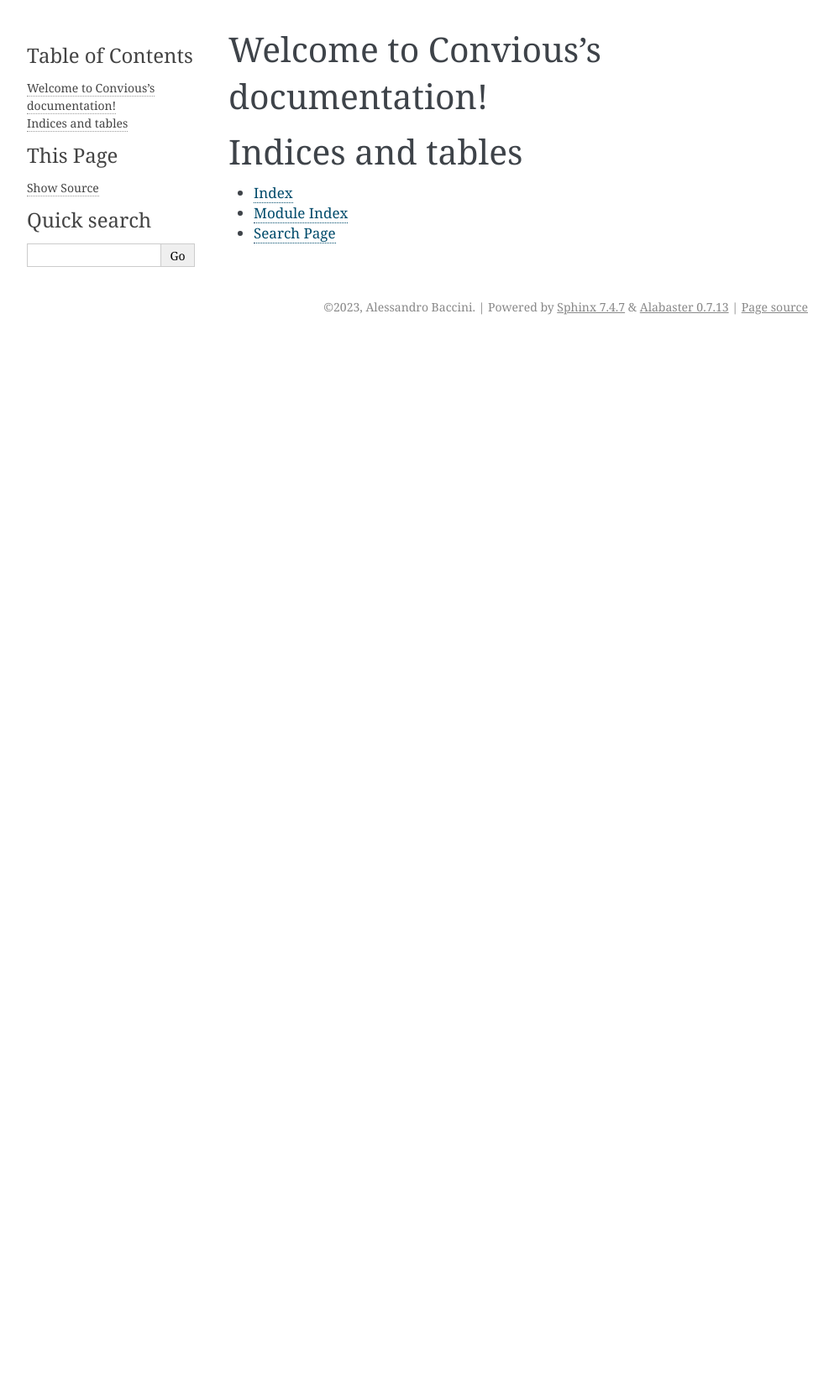
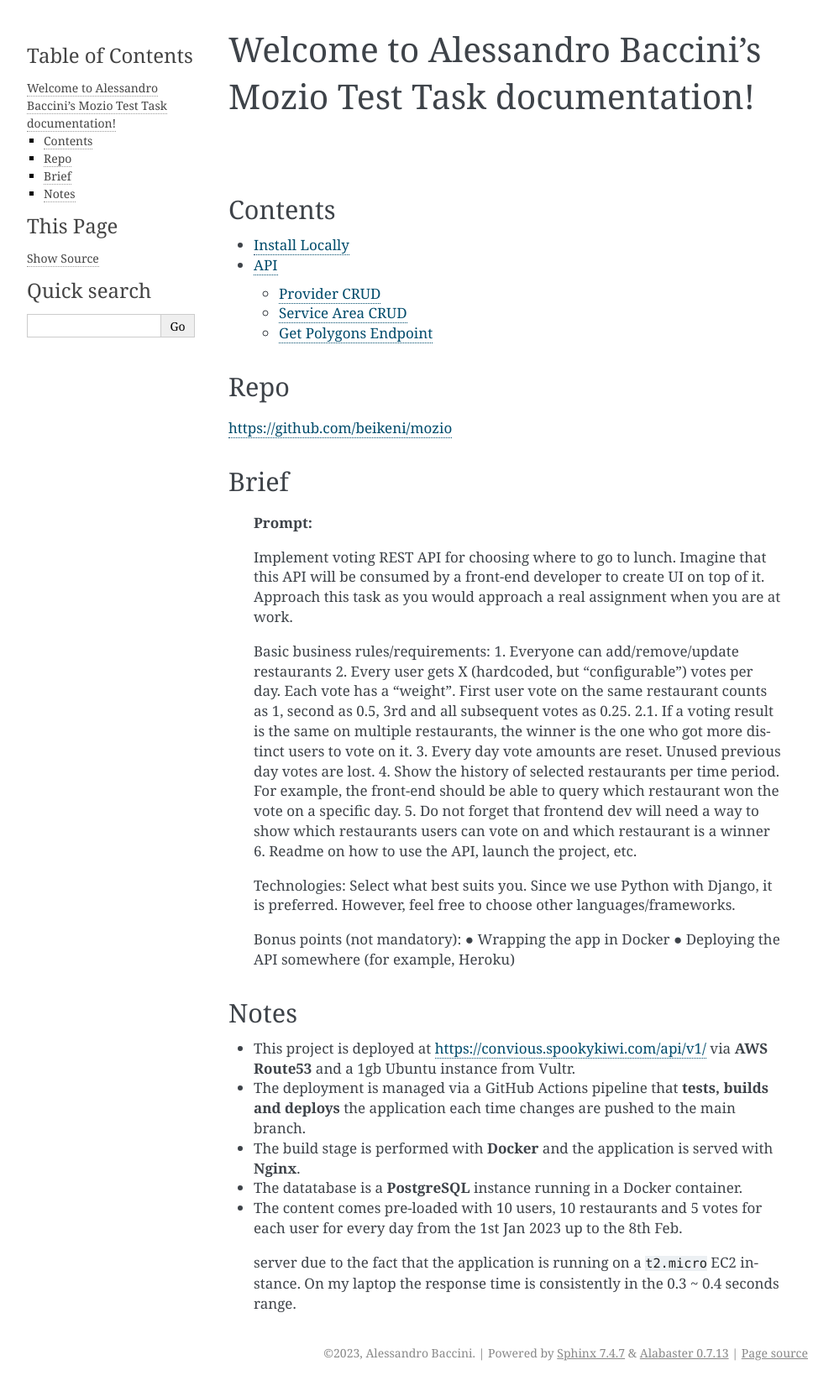
Before and after one commit to beikeni/convious, a Sphinx documentation site: the page built from docs/source/index.rst, in a window 1280 px wide. Shown: the whole page at 84% size, without its empty margins (148-1141 px from the left). Built offline with Sphinx 7.4.7, drawn with Linux system fonts in a browser that asks for light colours; before the commit the page ends 900 px from its top, so only the background shows below that.

Commit message:
added docs

```diff
--- a/docs/source/index.rst
+++ b/docs/source/index.rst
@@ -1,20 +1,66 @@
-.. Convious documentation master file, created by
-   sphinx-quickstart on Thu Feb  9 11:06:17 2023.
+.. mozio documentation master file, created by
+   sphinx-quickstart on Wed Dec 14 15:07:30 2022.
    You can adapt this file completely to your liking, but it should at least
    contain the root `toctree` directive.
 
-Welcome to Convious's documentation!
-====================================
+Welcome to Alessandro Baccini's Mozio Test Task documentation!
+=================================
+
+Contents
+""""""""
 
 .. toctree::
    :maxdepth: 2
-   :caption: Contents:
 
+   install_locally
+   API
 
+Repo
+""""
+https://github.com/beikeni/mozio
 
-Indices and tables
-==================
+Brief
+"""""
 
-* :ref:`genindex`
-* :ref:`modindex`
-* :ref:`search`
+   **Prompt:**
+
+   Implement voting REST API for choosing where to go to lunch. Imagine
+   that this API will be consumed by a front-end developer to create UI
+   on top of it. Approach this task as you would approach a real
+   assignment when you are at work.
+
+   Basic business rules/requirements:
+   1. Everyone can add/remove/update restaurants
+   2. Every user gets X (hardcoded, but "configurable") votes per
+   day. Each vote has a "weight". First user vote on the same
+   restaurant counts as 1, second as 0.5, 3rd and all subsequent
+   votes as 0.25.
+   2.1. If a voting result is the same on multiple restaurants, the
+   winner is the one who got more distinct users to vote on it.
+   3. Every day vote amounts are reset. Unused previous day votes are
+   lost.
+   4. Show the history of selected restaurants per time period. For
+   example, the front-end should be able to query which restaurant
+   won the vote on a specific day.
+   5. Do not forget that frontend dev will need a way to show which
+   restaurants users can vote on and which restaurant is a winner
+   6. Readme on how to use the API, launch the project, etc.
+
+   Technologies:
+   Select what best suits you. Since we use Python with Django, it is
+   preferred. However, feel free to choose other languages/frameworks.
+
+   Bonus points (not mandatory):
+   ● Wrapping the app in Docker
+   ● Deploying the API somewhere (for example, Heroku)
+
+Notes
+"""""
+
+- This project is deployed at https://convious.spookykiwi.com/api/v1/ via **AWS Route53** and a 1gb Ubuntu instance from Vultr.
+- The deployment is managed via a GitHub Actions pipeline that **tests, builds and deploys** the application each time changes are pushed to the main branch.
+- The build stage is performed with **Docker** and the application is served with **Nginx**.
+- The datatabase is a **PostgreSQL** instance running in a Docker container.
+- The content comes pre-loaded with 10 users, 10 restaurants and 5 votes for each user for every day from the 1st Jan 2023 up to the 8th Feb.
+
+ server due to the fact that the application is running on a ``t2.micro`` EC2 instance. On my laptop the response time is consistently in the 0.3 ~ 0.4 seconds range.
```
Also changed, not shown: docs/source/API.rst (added, +221 -0 lines), docs/source/install_locally.rst (added, +33 -0 lines).
